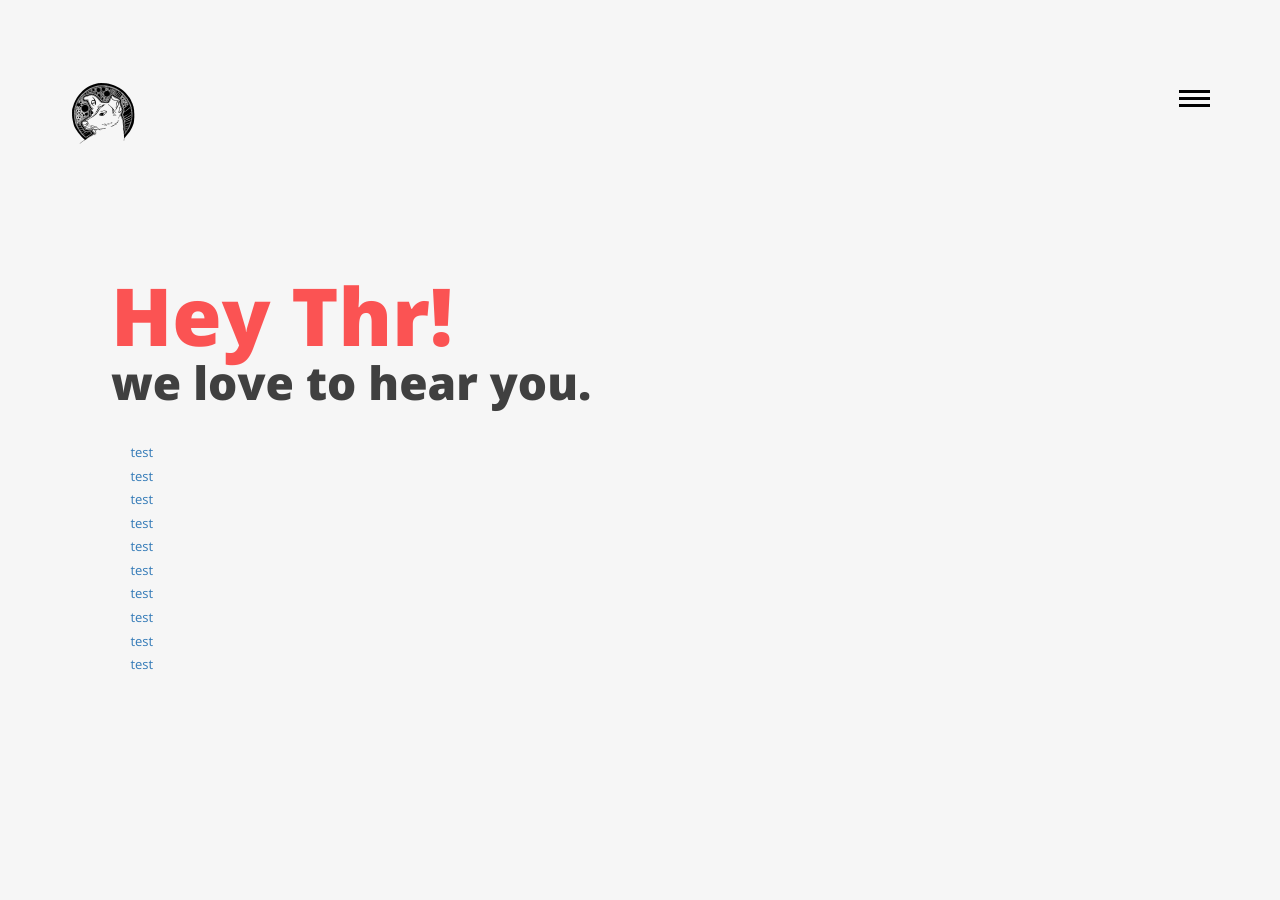
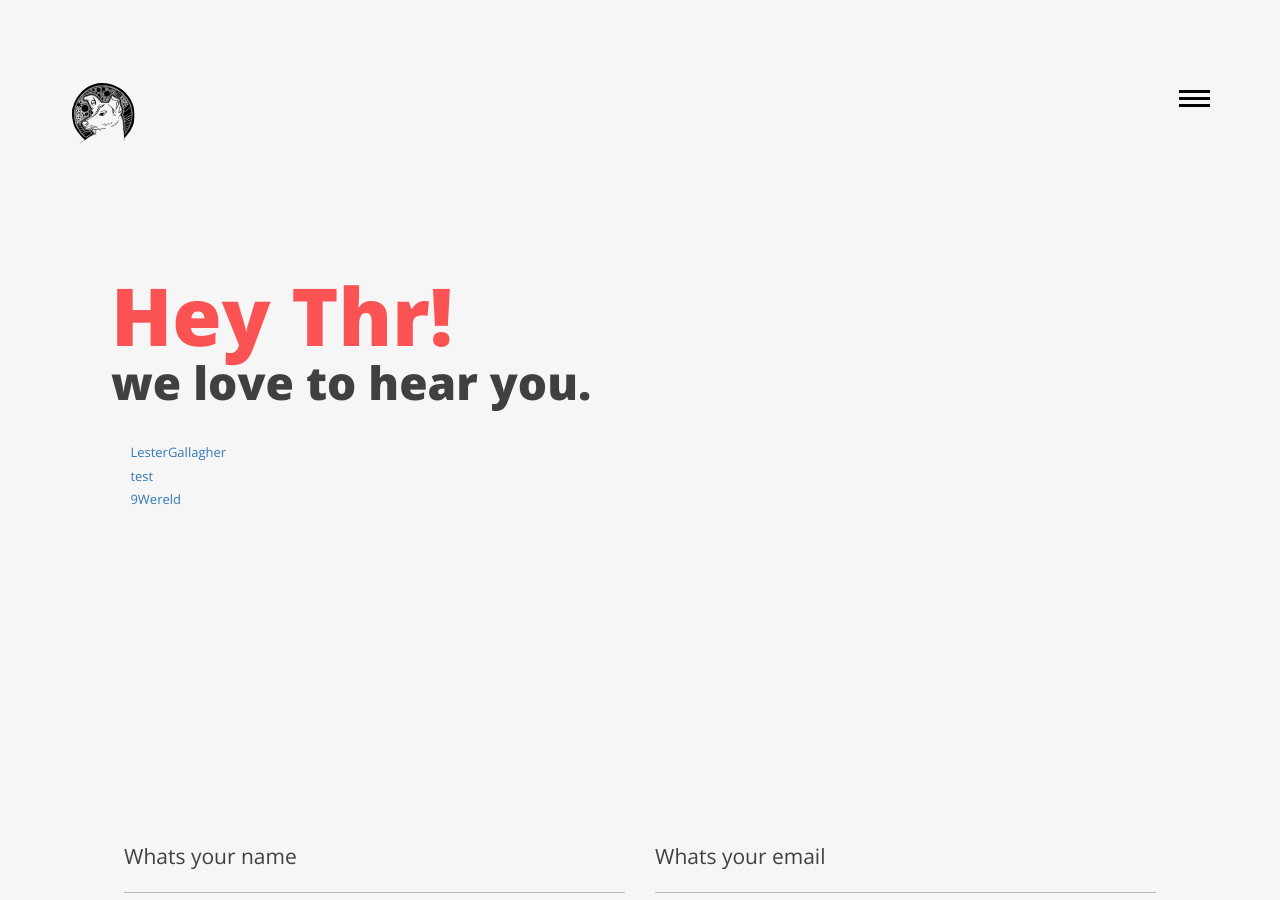
Before and after one commit to LesterGallagher/LesterGallagher.github.io, a Jekyll site: the page built from contact.html, in a window 1280 px wide and 900 px high. Built offline with Jekyll 4.4.1, drawn with Linux system fonts in a browser that asks for light colours.

Commit message:
Updated Config

```diff
--- a/_config.yml
+++ b/_config.yml
@@ -33,20 +33,20 @@ description: Web, app and tooling development and graphic design studio. View al
 theme_color: "#fb5353"
 baseurl:
 abbrv: ESS
-dribbble_username: test
-facebook_username: test
-flickr_username: test
-github_username: test
-instagram_username: test
-linkedin_username: test
+dribbble_username:
+facebook_username:
+flickr_username:
+github_username: LesterGallagher
+instagram_username:
+linkedin_username:
 pinterest_username: test
-twitter_username: test
-youtube_username: test
-googleplus_username: test
+twitter_username:
+youtube_username: 9Wereld
+googleplus_username:
 facebook:
-  app_id: 1234
-  publisher: 1234
-  admins: 1234
+  app_id:
+  publisher:
+  admins:
 webmaster_verifications:
   google: 1234
   bing: 1234
@@ -72,4 +72,4 @@ designer:
   from: Oosterhout, Noord Brabant, The Netherlands
   role: Developer
   email: sem.postma@gmail.com
-google_analytics: test
+google_analytics: UA-112439526-3
```
